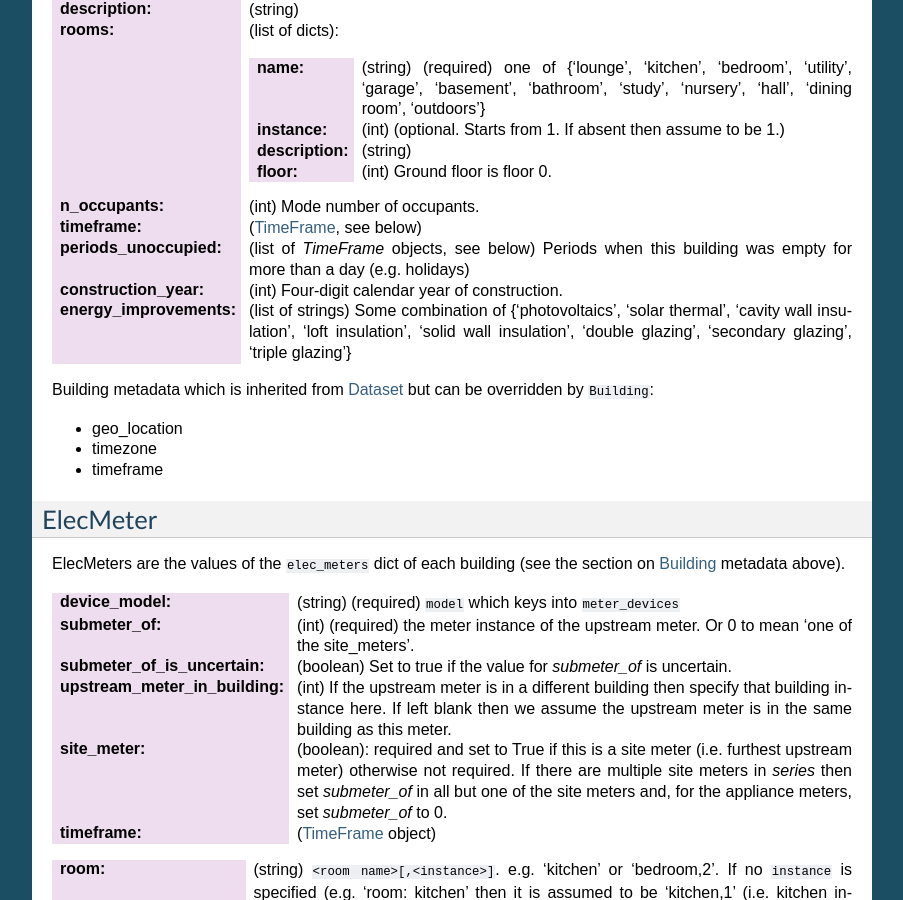
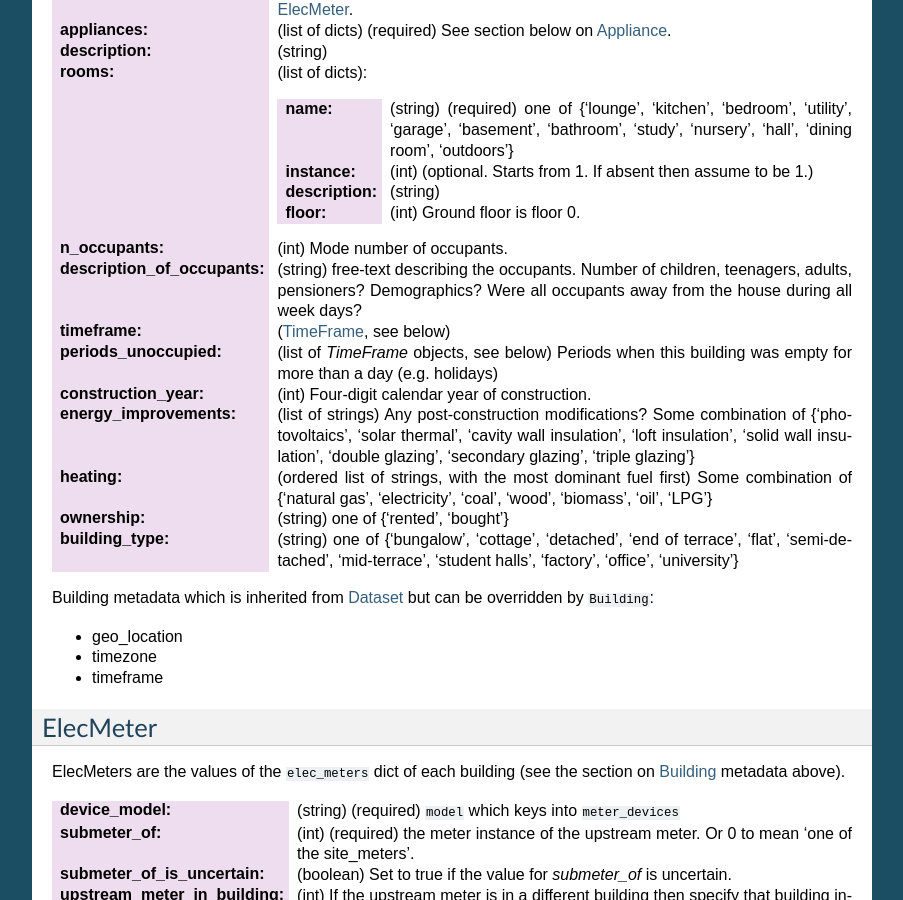
Before and after one commit to nilmtk/nilm_metadata, a Sphinx documentation site: the page built from docs/source/dataset_metadata.rst, in a window 1280 px wide and 900 px high, scrolled down 2521 px. Shown: the whole window, without its empty margins (198-1101 px from the left). Built offline with Sphinx 7.4.7, drawn with Linux system fonts in a browser that asks for light colours; some of the changed text lies outside the part shown.

Commit message:
adding more details about buildings:
* building_type
* ownership
* heating
* description_of_occupants

```diff
--- a/docs/source/dataset_metadata.rst
+++ b/docs/source/dataset_metadata.rst
@@ -74,7 +74,8 @@ Dublin Core Metadata Initiative (DCMI)):
 :description_of_subjects: (string) A brief description of how subjects
                           were recruited.  Are they all PhD students,
                           for example?  Were they incentivised to
-                          reduce their energy consumption?
+                          reduce their energy consumption?  How were
+                          they chosen?
 :related_documents: (list of strings) References about this dataset
                     (e.g. references to academic papers or web pages).
                     Also briefly describe the contents of each
@@ -170,17 +171,30 @@ Building
    :description: (string)
    :floor: (int) Ground floor is floor 0.
 :n_occupants: (int) Mode number of occupants.
+:description_of_occupants: (string) free-text describing the
+                           occupants.  Number of children, teenagers,
+                           adults, pensioners?  Demographics?  Were
+                           all occupants away from the house during
+                           all week days?
 :timeframe: (`TimeFrame`_, see below)
 :periods_unoccupied: (list of `TimeFrame` objects, see below) Periods when this
                      building was empty for more than a day
                      (e.g. holidays)
 :construction_year: (int) Four-digit calendar year of construction.
-:energy_improvements: (list of strings) Some combination of
-                      {'photovoltaics', 'solar thermal', 'cavity
-                      wall insulation', 'loft insulation', 'solid wall
+:energy_improvements: (list of strings) Any post-construction
+                      modifications?  Some combination of
+                      {'photovoltaics', 'solar thermal', 'cavity wall
+                      insulation', 'loft insulation', 'solid wall
                       insulation', 'double glazing', 'secondary
                       glazing', 'triple glazing'}
-
+:heating: (ordered list of strings, with the most dominant fuel first)
+          Some combination of {'natural gas', 'electricity', 'coal',
+          'wood', 'biomass', 'oil', 'LPG'}
+:ownership: (string) one of {'rented', 'bought'}
+:building_type: (string) one of {'bungalow', 'cottage', 'detached',
+                'end of terrace', 'flat', 'semi-detached',
+                'mid-terrace', 'student halls', 'factory', 'office',
+                'university'}
 
 Building metadata which is inherited from `Dataset`_ but can be
 overridden by ``Building``:
```
